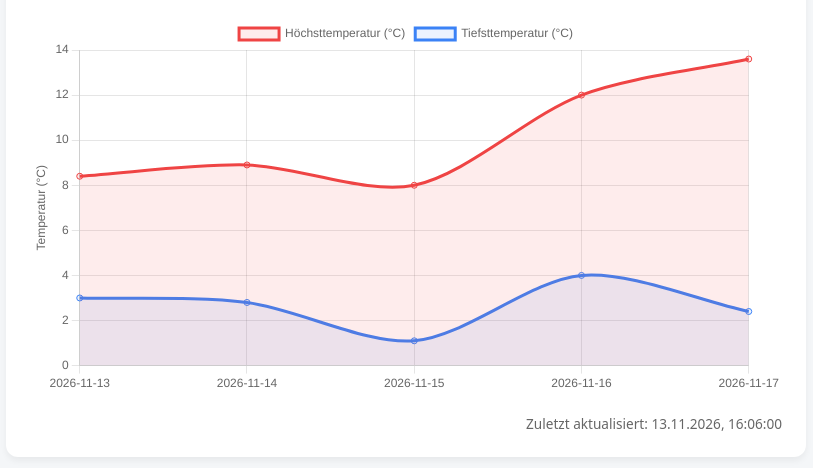
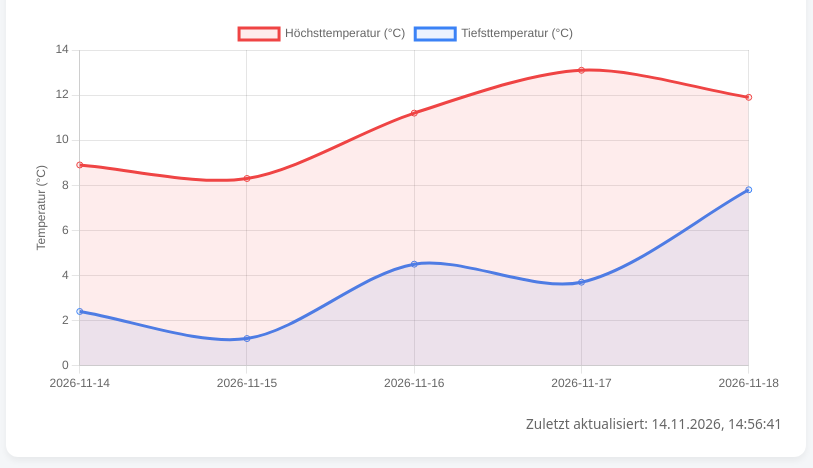
Before and after one commit to pjcmeryts/merytstest, a plain HTML site: page index.html in a window 1280 px wide. Shown: the part 110-578 px from the top of the page, without its empty margins (234-1047 px from the left). Drawn offline with nearby package versions, Linux system fonts and the light colour scheme.

Commit message:
deploy: 5b1cdd95a374843683f9cd39b3e44854372693bf

```diff
--- a/index.html
+++ b/index.html
@@ -16,7 +16,7 @@
   <div class="card">
     <h1>🌤️ 5-Tage Wettervorhersage Berlin</h1>
     <canvas id="weatherChart"></canvas>
-    <div class="footer">Zuletzt aktualisiert: 13.11.2026, 16:06:00</div>
+    <div class="footer">Zuletzt aktualisiert: 14.11.2026, 14:56:41</div>
   </div>
 
   <script>
@@ -24,11 +24,11 @@
     new Chart(ctx, {
       type: 'line',
       data: {
-        labels: ["2026-11-13","2026-11-14","2026-11-15","2026-11-16","2026-11-17"],
+        labels: ["2026-11-14","2026-11-15","2026-11-16","2026-11-17","2026-11-18"],
         datasets: [
           {
             label: 'Höchsttemperatur (°C)',
-            data: [8.4,8.9,8,12,13.6],
+            data: [8.9,8.3,11.2,13.1,11.9],
             borderColor: '#ef4444',
             backgroundColor: 'rgba(239, 68, 68, 0.1)',
             fill: true,
@@ -36,7 +36,7 @@
           },
           {
             label: 'Tiefsttemperatur (°C)',
-            data: [3,2.8,1.1,4,2.4],
+            data: [2.4,1.2,4.5,3.7,7.8],
             borderColor: '#3b82f6',
             backgroundColor: 'rgba(59, 130, 246, 0.1)',
             fill: true,
```
